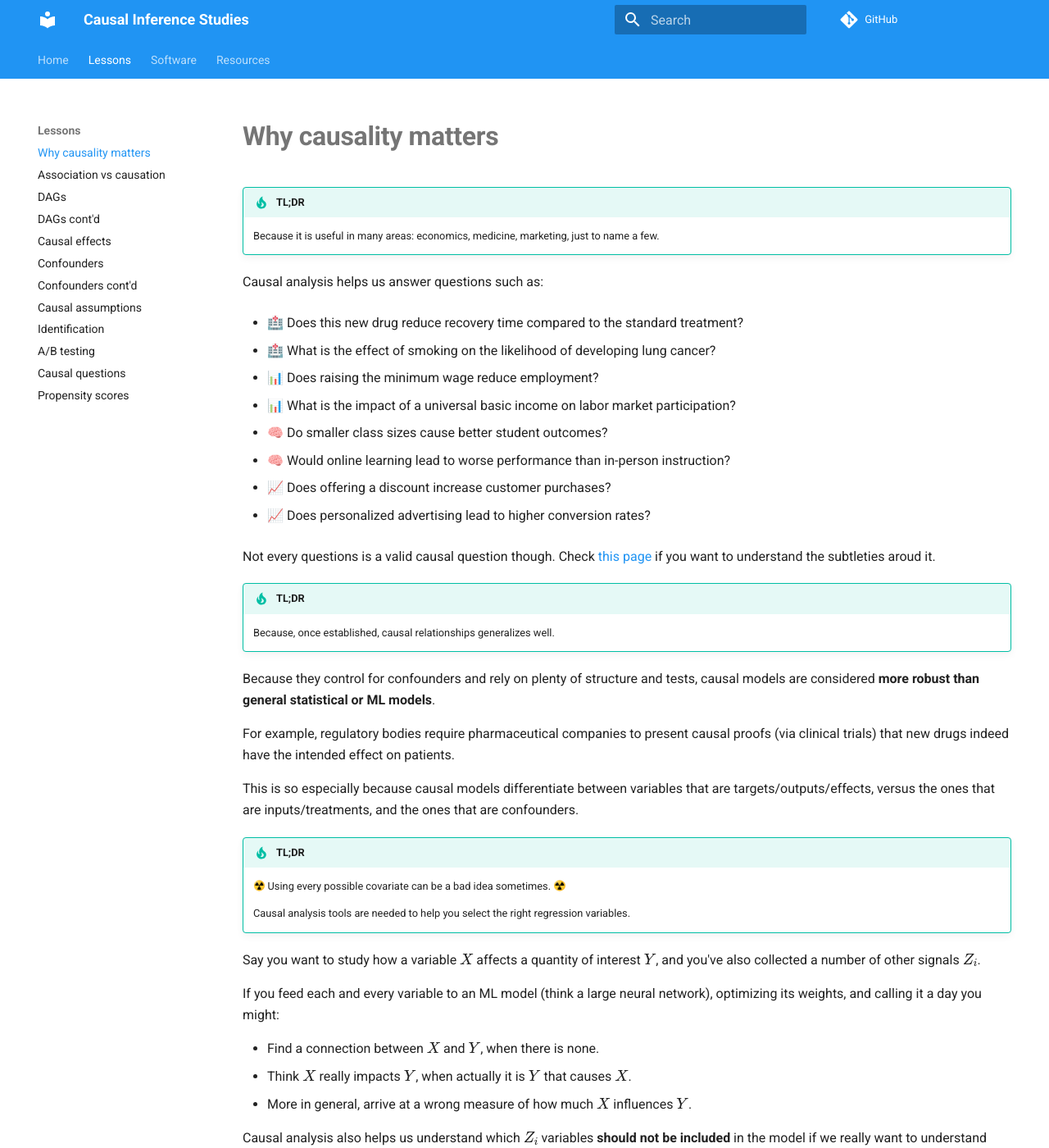
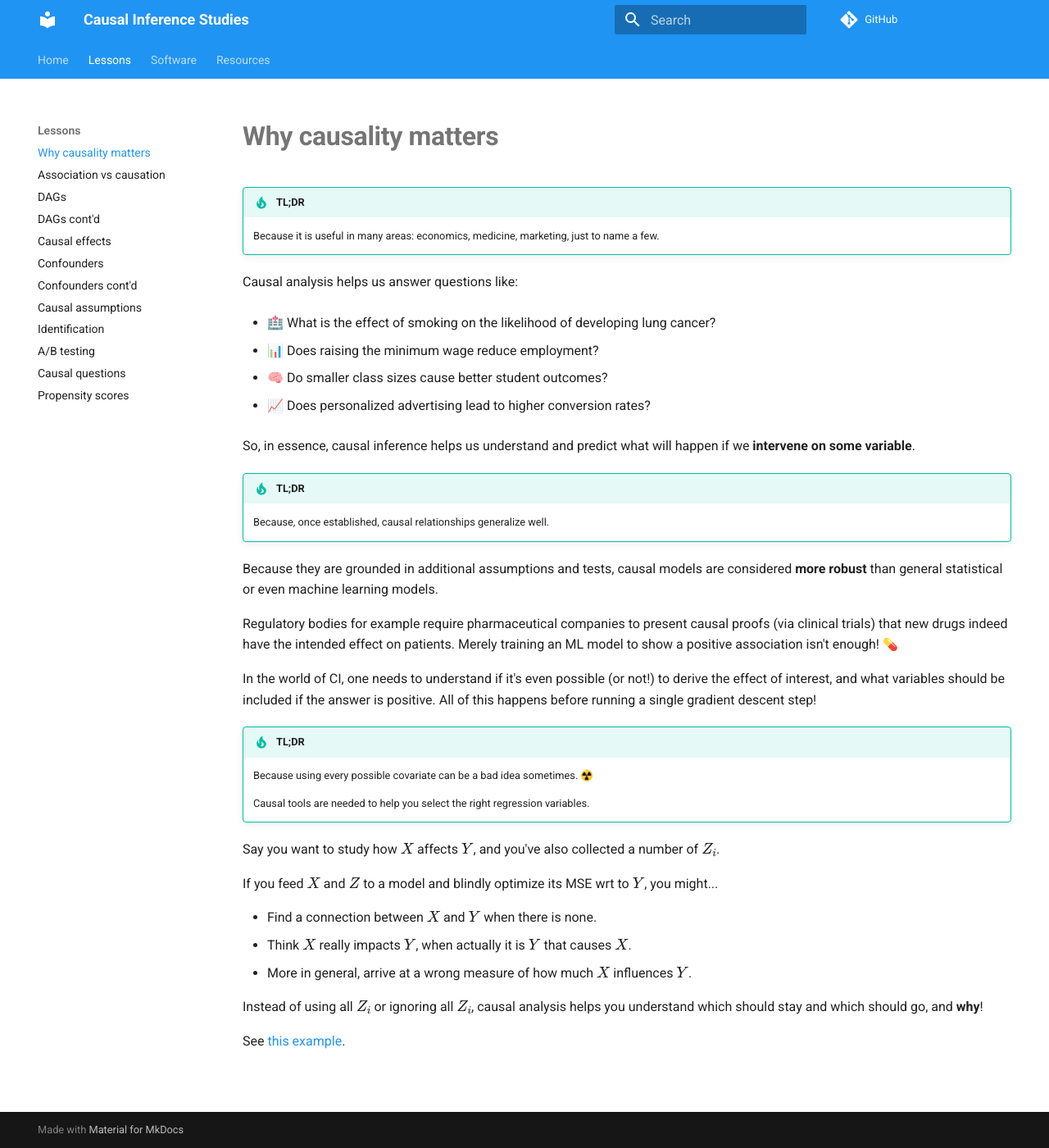
Before and after one commit to emilioMaddalena/causal-inference-studies, an MkDocs documentation site: the page built from material/why_causality_matters.md, in a window 1280 px wide and 1400 px high. Shown: the whole window at 82% size. Built offline with MkDocs 1.6.1 and Material for MkDocs 9.7.7, drawn with Linux system fonts in a browser that asks for light colours; emoji names are drawn with the system emoji font; comment, search, counter and statistics services are not loaded; some of the changed text lies outside the part shown.

Commit message:
Make content easier to read, link example

```diff
--- a/material/why_causality_matters.md
+++ b/material/why_causality_matters.md
@@ -4,50 +4,42 @@
 !!! tip "TL;DR"
     Because it is useful in many areas: economics, medicine, marketing, just to name a few.
 
-Causal analysis helps us answer questions such as:
-
-- 🏥 Does this new drug reduce recovery time compared to the standard treatment?
+Causal analysis helps us answer questions like:
 
 - 🏥 What is the effect of smoking on the likelihood of developing lung cancer?
 
 - 📊 Does raising the minimum wage reduce employment?
 
-- 📊 What is the impact of a universal basic income on labor market participation?
-
 - 🧠 Do smaller class sizes cause better student outcomes?
-
-- 🧠 Would online learning lead to worse performance than in-person instruction?
-
-- 📈 Does offering a discount increase customer purchases?
 
 - 📈 Does personalized advertising lead to higher conversion rates?
 
-Not every questions is a valid causal question though. Check [this page](causal_questions.md) if you want to understand the subtleties aroud it.
+So, in essence, causal inference helps us understand and predict what will happen if we **intervene on some variable**.
 
 <a id="TLDR-why-causality-matters-2"></a>
 !!! tip "TL;DR"
-    Because, once established, causal relationships generalizes well.
+    Because, once established, causal relationships generalize well.
 
-Because they control for confounders and rely on plenty of structure and tests, causal models are considered **more robust than general statistical or ML models**.
+Because they are grounded in additional assumptions and tests, causal models are considered **more robust** than general statistical or even machine learning models.
 
-For example, regulatory bodies require pharmaceutical companies to present causal proofs (via clinical trials) that new drugs indeed have the intended effect on patients.
+Regulatory bodies for example require pharmaceutical companies to present causal proofs (via clinical trials) that new drugs indeed have the intended effect on patients. Merely training an ML model to show a positive association isn't enough! :pill:
 
-This is so especially because causal models differentiate between variables that are targets/outputs/effects, versus the ones that are inputs/treatments, and the ones that are confounders.
+In the world of CI, one needs to understand if it's even possible (or not!) to derive the effect of interest, and what variables should be included if the answer is positive. All of this happens before running a single gradient descent step!
 
 <a id="TLDR-why-causality-matters-3"></a>
 !!! tip "TL;DR"
-    :radioactive_sign: Using every possible covariate can be a bad idea sometimes. :radioactive_sign:
+    Because using every possible covariate can be a bad idea sometimes. :radioactive_sign:
 
-    Causal analysis tools are needed to help you select the right regression variables.
+    Causal tools are needed to help you select the right regression variables.
 
-Say you want to study how a variable $X$ affects a quantity of interest $Y$, and you've also collected a number of other signals $Z_i$.
+Say you want to study how $X$ affects $Y$, and you've also collected a number of $Z_i$.
 
-If you feed each and every variable to an ML model (think a large neural network), optimizing its weights, and calling it a day you might:
+If you feed $X$ and $Z$ to a model and blindly optimize its MSE wrt to $Y$, you might...
 
-- Find a connection between $X$ and $Y$, when there is none.
+- Find a connection between $X$ and $Y$ when there is none.
 - Think $X$ really impacts $Y$, when actually it is $Y$ that causes $X$.
 - More in general, arrive at a wrong measure of how much $X$ influences $Y$.
 
-Causal analysis also helps us understand which $Z_i$ variables **should not be included** in the model if we really want to understand how $X$ impacts $Y$.
+Instead of using all $Z_i$ or ignoring all $Z_i$, causal analysis helps you understand which should stay and which should go, and **why**!
 
-Different notions of impact are discussed [on this page](causal_effects.md).
+See [this example](confounders.md#TLDR-confounders-are-bad).
```
